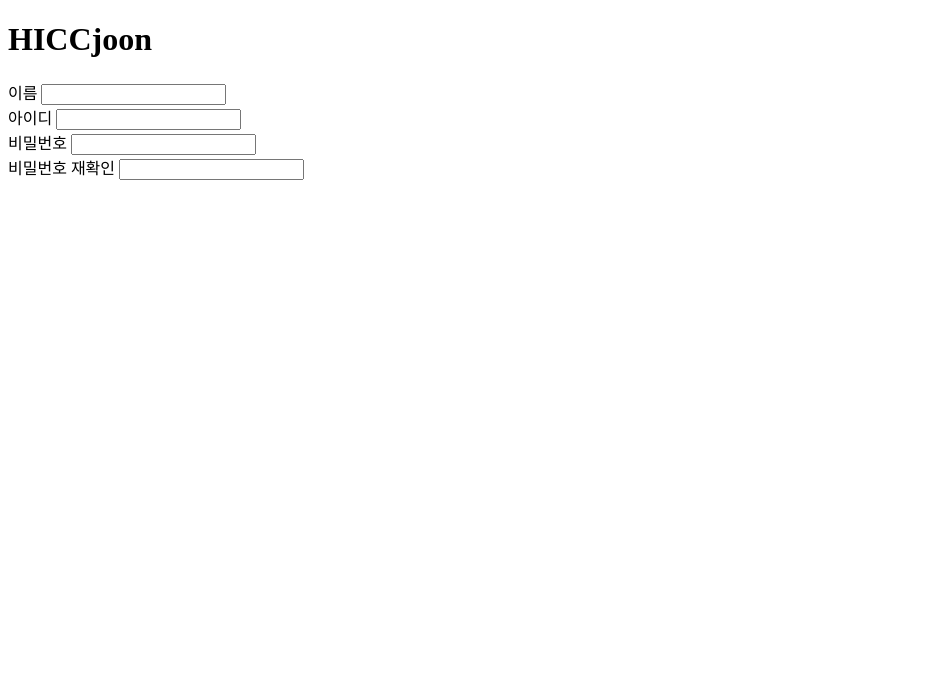
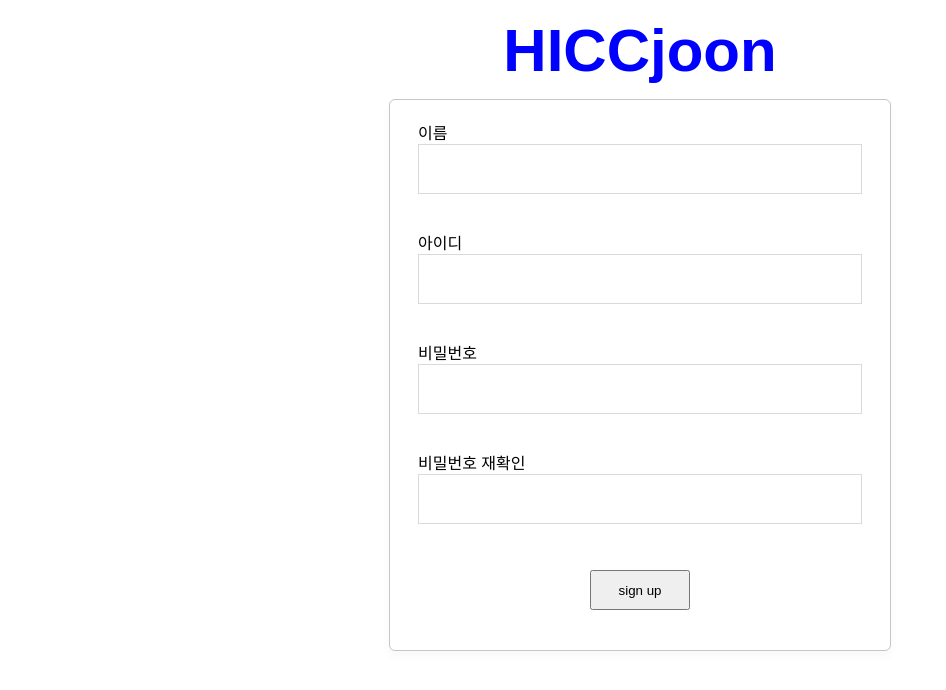
Before and after one commit to jinhokim98/HICCjoon, a Django app: template PSP/templates/PSP/signup.html in a window 1280 px wide. Shown: the top 690 px of the page, without its empty margins (0-946 px from the left). Run offline with Django 4.2, Linux system fonts and the light colour scheme; the template is opened without the code that fills it, so the values that code supplies are empty; some web fonts are replaced.

Commit message:
feat: implement signup.html and prevent invalid input (name, id, pw)

```diff
--- a/PSP/static/css/signup.css
+++ b/PSP/static/css/signup.css
@@ -0,0 +1,132 @@
+@font-face {
+        font-family: 'GangwonEdu_OTFBoldA';
+        src: url('https://cdn.jsdelivr.net/gh/projectnoonnu/noonfonts_2201-2@1.0/GangwonEdu_OTFBoldA.woff') format('woff');
+        font-weight: normal;
+        font-style: normal;
+}
+
+body {
+    font-family: GangwonEdu_OTFBoldA, sans-serif;
+    margin: 0;
+    padding: 0;
+}
+
+header {
+    display: flex;
+    justify-content: center;
+    align-items: center;
+    width: 100%;
+    height: 100px;
+    font-size: 30px;
+}
+
+h1 {
+    text-align: center;
+}
+
+h1 a {
+    text-decoration: none;
+    color: blue;
+}
+
+section {
+    position: relative;
+    width: 100%;
+    height: 550px;
+}
+
+#panel_item {
+    position: absolute;
+    left: 50%;
+    top: 50%;
+    transform: translate(-50%, -50%);
+    width: 500px;
+    height: 550px;
+    border: 1px solid #c6c6c6;
+    border-radius: 6px;
+    background-color: #fff;
+    box-shadow: 0 5px 8px 0 rgb(68 68 68 / 4%);
+}
+
+#panel_inner {
+    padding: 20px 28px;
+    height: 510px;
+}
+
+.join_row {
+    width: 100%;
+    height: 110px;
+}
+
+.input_text {
+    display: block;
+    position: relative;
+    width: 100%;
+    height: 50px;
+    border: solid 1px #dadada;
+    padding: 10px 110px 10px 14px;
+    background: #fff;
+    box-sizing: border-box;
+    vertical-align: top;
+    font-family: GangwonEdu_OTFBoldA, sans-serif;
+    font-size: 18px;
+}
+
+.input_password {
+    display: block;
+    position: relative;
+    width: 100%;
+    height: 50px;
+    border: solid 1px #dadada;
+    padding: 10px 14px 10px 14px;
+    background: #fff;
+    box-sizing: border-box;
+    vertical-align: top;
+    font-family: GangwonEdu_OTFBoldA, sans-serif;
+    font-size: 18px;
+}
+
+#name_err_message {
+    display: block;
+    margin-top: 8px;
+    font-size: 14px;
+    line-height: 14px;
+    color: red;
+}
+
+#id_err_message {
+    display: block;
+    margin-top: 8px;
+    font-size: 14px;
+    line-height: 14px;
+    color: red;
+}
+
+#pw_err_message {
+    display: block;
+    margin-top: 8px;
+    font-size: 14px;
+    line-height: 14px;
+    color: red;
+}
+
+#pw_check_err_message {
+    display: block;
+    margin-top: 8px;
+    font-size: 14px;
+    line-height: 14px;
+    color: red;
+}
+
+#submit_button {
+    display: flex;
+    justify-content: center;
+    align-items: center;
+    width: 100%;
+    height: 60px;
+}
+
+#signup_btn {
+    width: 100px;
+    height: 40px;
+}
--- a/PSP/templates/PSP/signup.html
+++ b/PSP/templates/PSP/signup.html
@@ -8,25 +8,45 @@
 
 {% block content %}
     <header>
-        <h1>HICCjoon</h1>
+        <h1><a href="{% url 'PSP:index' %}">HICCjoon</a></h1>
     </header>
     <section>
+        <form id="panel_item" action="{% url 'PSP:signup' %}" onsubmit="return is_difference_password();" method="post">
+            {% csrf_token %}
+            <div id="panel_inner">
                  <div class="join_row">
                     <label for="join_name">이름</label>
-            <input type="text" id="join_name" maxlength="4">
+                    <input type="text" id="join_name" class="input_text" name="join_name" minlength="2" maxlength="5"
+                           pattern="[가-힣]{2,5}" required>
+                    <span id="name_err_message"></span>
                 </div>
                 <div class="join_row">
                     <label for="join_id">아이디</label>
-            <input type="text" id="join_id" maxlength="20">
+                    <input type="text" id="join_id" class="input_text" name="join_id" minlength="4" maxlength="16"
+                           pattern="[a-zA-Z0-9]{4,16}" required>
+                    <span id="id_err_message"></span>
                 </div>
                 <div class="join_row">
                     <label for="join_pw">비밀번호</label>
-            <input type="text" id="join_pw" maxlength="20">
+                    <input type="password" id="join_pw" class="input_password" name="join_pw" minlength="8" maxlength="16"
+                           pattern="^(?=.*[A-Za-z])(?=.*\d)(?=.*[$@$!%*#?&])[A-Za-z\d$@$!%*#?&]{8,16}$" required>
+                    <span id="pw_err_message"></span>
                 </div>
                 <div class="join_row">
                     <label for="join_check_pw">비밀번호 재확인</label>
-            <input type="text" id="join_check_pw" maxlength="20">
+                    <input type="password" id="join_check_pw" class="input_password" name="check_password"
+                           value="" maxlength="16" required>
+                    <span id="pw_check_err_message"></span>
                 </div>
 
+                <div id="submit_button">
+                    <button type="submit" id="signup_btn">sign up</button>
+                </div>
+            </div>
+        </form>
     </section>
 {% endblock %}
+
+{% block js %}
+    <script src="{% static 'js/signup.js' %}"></script>
+{% endblock %}
```
Also changed, not shown: PSP/static/js/signup.js (added, +60 -0 lines). Lines whose indentation alone changed are shown as unchanged.
